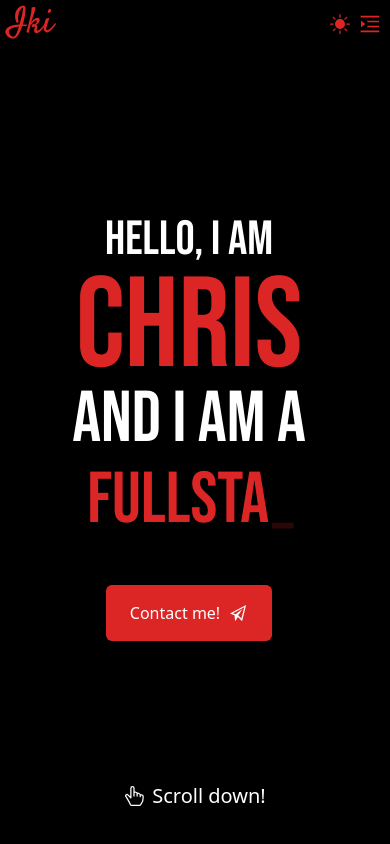
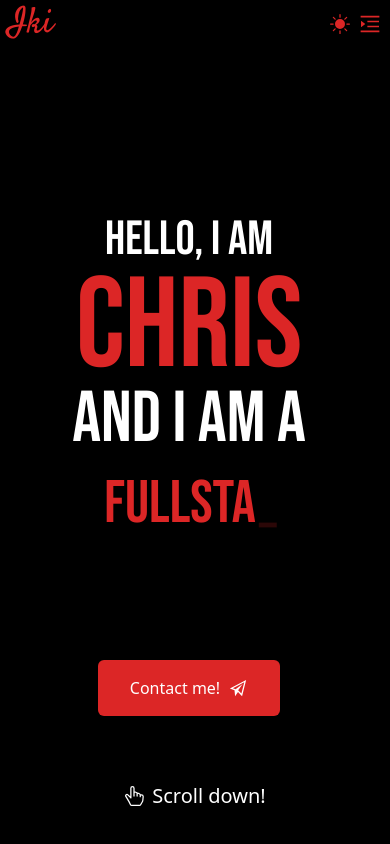
Before and after one commit to ikiwq/portfolio, a React (Vite) app: page / in a window 390 px wide. Shown: the top 844 px of the page. Built offline with nearby package versions, Linux system fonts and the light colour scheme.

Commit message:
Minor fixes

```diff
--- a/src/components/About/About.tsx
+++ b/src/components/About/About.tsx
@@ -4,8 +4,8 @@ import Markdown from 'react-markdown';
 import { Typewriter } from 'react-simple-typewriter';
 import Logo from '../../assets/logo.jpg';
 
+import aboutMe from '../../static/about/about.content';
 import './Styles.scss';
-import aboutMe from '../../static/about/about.content';
 
 const About = () => {
     const description = aboutMe.description;
@@ -45,7 +45,7 @@ const About = () => {
                     <img src={Logo} className='rounded-sm object-cover h-96 w-96 md:max-h-max md:h-full' style={{ maxHeight: '500px' }}></img>
                 </div>
                 <div className={`col-span-3 flex flex-col gap-3 px-5 md:px-0 items-center md:items-start`}>
-                    <h1 className='text-red-600 font-Bebas text-6xl lg:text-7xl mt-2 md:mt-0 duration-200'>
+                    <h1 className='text-red-600 font-Bebas text-5xl lg:text-7xl mt-2 md:mt-0 duration-200'>
                         ABOUT <Typewriter words={["ME", "WHAT I LIKE", "WHAT I DO"]} loop={true} cursor={true} cursorStyle="_" />
                     </h1>
                     <div className='paragraph-start-position transition-300' id='paragraph-div'>
--- a/src/components/Experience/Experience.tsx
+++ b/src/components/Experience/Experience.tsx
@@ -45,7 +45,7 @@ const Work = () => {
     }, [experienceParagraphsRef])
 
     return (
-        <div name="experience" className={`w-full flex flex-col items-center justify-center pb-10 transition-all h-screen`}>
+        <div name="experience" className={`w-full flex flex-col items-center justify-center pb-10 transition-all min-h-screen`}>
             <div className='container mx-auto px-4 rounded-xl py-4 divRef mt-10 md:mt-0 flex flex-col items-center justify-center max-w-4xl'>
                 <div className='w-full flex items-start'>
                     <h1 className='font-Bebas w-full text-center text-red-600 text-6xl md:text-start lgpy-2.5 py-0' id="skill-text">MY EXPERIENCE<span className='font-Source'></span></h1>
@@ -67,9 +67,9 @@ const Work = () => {
                             <p className="text-2xl md:text-3xl font-semibold text-red-600 pt-1 md:pt-0 duration-200">{experienceData[experienceIndex]?.role}<span className="text-black dark:text-white duration-200"> <span className='text-3xl text-black dark:text-white duration-200'>@</span>{experienceData[experienceIndex]?.company}</span></p>
                             <div>
                                 <p className="text-lg md:py-1 text-black dark:text-white duration-200 pb-1 md:pb-2">{experienceData[experienceIndex]?.from} - {experienceData[experienceIndex]?.to.length > 0 ? experienceData[experienceIndex]?.to : 'Present'}</p>
-                                <div className='flex gap-1.5'>
+                                <div className='flex gap-1.5 overflow-x-scroll'>
                                     {experienceData[experienceIndex]?.technologies.map((technology, index) =>
-                                        <div key={'technologyExperience' + index} className="bg-neutral-200 dark:bg-neutral-900 px-2.5 py-0.5 rounded-xl duration-300"><p className='text-black dark:text-white duration-200'>{technology}</p></div>
+                                        <div key={'technologyExperience' + index} className="bg-neutral-200 dark:bg-neutral-900 px-2.5 py-0.5 rounded-xl duration-300 whitespace-nowrap"><p className='text-black dark:text-white duration-200'>{technology}</p></div>
                                     )}
                                 </div>
                                 <div>
--- a/src/components/Home/Home.tsx
+++ b/src/components/Home/Home.tsx
@@ -1,10 +1,10 @@
 import { useEffect } from 'react';
 
-import { socials } from '../../static/config';
 import { BsHandIndexThumb, BsMouse2 } from 'react-icons/bs';
 import { IoMdPaperPlane } from 'react-icons/io';
 import { Link } from 'react-scroll';
 import { Typewriter } from 'react-simple-typewriter';
+import { socials } from '../../static/config';
 import homeContent from '../../static/home/home.content';
 
 import './Styles.scss';
@@ -56,17 +56,21 @@ const Home = () => {
                   <p className='text-red-600'>Chris</p>
                   <p className='text-7xl -mt-2'> And I am a </p>
                 </div>
-                <p className='md:-mt-4 -mt-9'>
-                <span className='text-red-600 text-7xl md:text-9xl text-center md:text-start'>
-                  {selfDescriptions &&
-                    <Typewriter words={selfDescriptions} cursor={true} cursorStyle={"_"} loop={true} />
-                  }
-                </span>
+                <p className='md:-mt-4 -mt-9 text-center'>
+                  <span className='text-red-600 text-6xl md:text-9xl text-center md:text-start'>
+                    {selfDescriptions &&
+                      <Typewriter words={selfDescriptions} cursor={true} cursorStyle={"_"} loop={true} />
+                    }
+                  </span>
                 </p>
               </div>
             </div>
-            <div className='w-full md:w-auto flex items-center justify-center absolute md:relative bottom-15% md:bottom-auto'>
-              <Link to="contact" smooth duration={500}><button className='contact-button my-2 md:my-0 px-6 py-4 bg-red-600 rounded-md flex items-center justify-center gap-2 mx-auto md:mx-0 text-white'>Contact me! <IoMdPaperPlane className='paper-plane text-xl' /></button></Link>
+            <div className='w-full md:w-auto flex items-center justify-center  md:relative bottom-15% md:bottom-auto z-20'>
+              <div className='absolute md:relative bottom-10 md:bottom-0'>
+                <Link to="contact" smooth duration={500}>
+                  <button className='contact-button my-2 md:my-0 px-8 md:px-6 py-4 bg-red-600 rounded-md flex items-center justify-center gap-2 md:mx-0 text-white z-20'>Contact me! <IoMdPaperPlane className='paper-plane text-xl' /></button>
+                </Link>
+              </div>
             </div>
             <Link to="about" smooth duration={500}><button className={`absolute hidden bottom-20 items-center text-xl animate-bounce lg:flex`}><BsMouse2 />Scroll Down!</button></Link>
           </div>
--- a/src/index.css
+++ b/src/index.css
@@ -12,7 +12,8 @@
 }
 
 ::-webkit-scrollbar {
-    width: 7.5px;
+    width: 2.5px;
+    height: 2.5px;
 }
 
 /* Track */
@@ -23,7 +24,7 @@
 /* Handle */
 ::-webkit-scrollbar-thumb {
     background: rgb(239 68 68);
-    border-radius: 20px;
+    border-radius: 999px;
 }
 
 /* Handle on hover */
```
